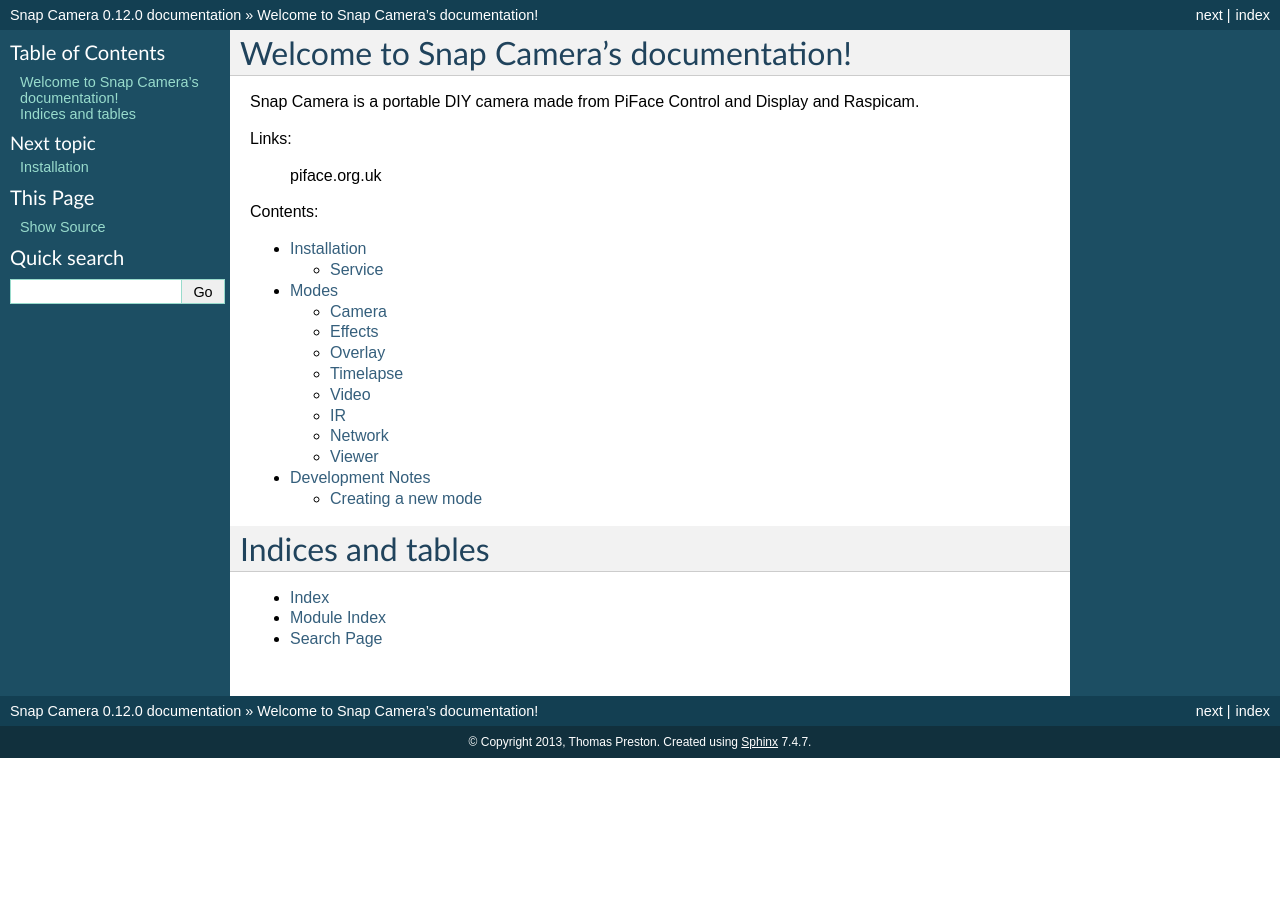
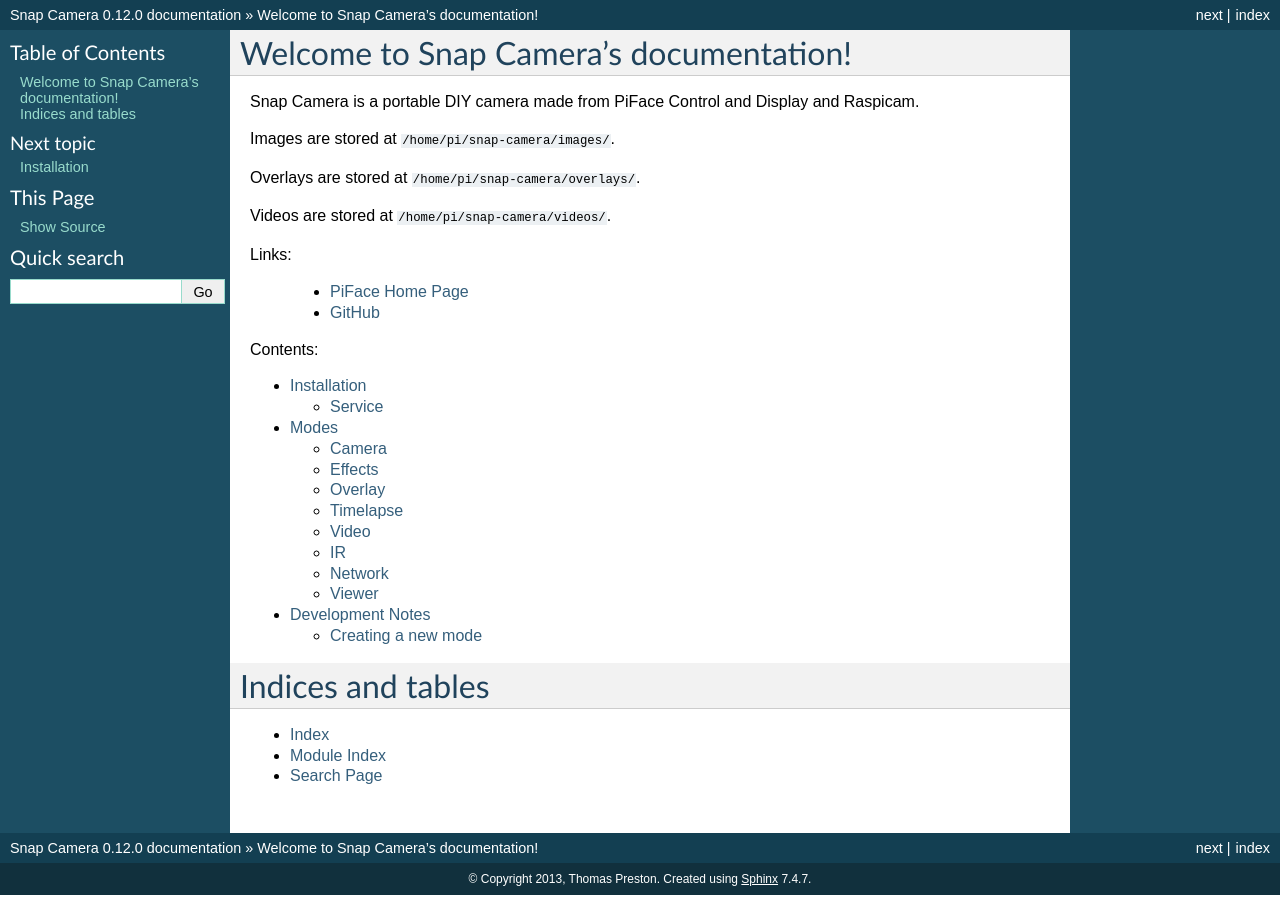
Before and after one commit to piface/snap-camera, a Sphinx documentation site: the page built from docs/index.rst, in a window 1280 px wide. Built offline with Sphinx 7.4.7, drawn with Linux system fonts in a browser that asks for light colours.

Commit message:
fixed small layout

```diff
--- a/docs/index.rst
+++ b/docs/index.rst
@@ -8,9 +8,16 @@
 Snap Camera is a portable DIY camera made from PiFace Control and Display
 and Raspicam.
 
+Images are stored at ``/home/pi/snap-camera/images/``.
+
+Overlays are stored at ``/home/pi/snap-camera/overlays/``.
+
+Videos are stored at ``/home/pi/snap-camera/videos/``.
+
 Links:
 
-   piface.org.uk
+   - `PiFace Home Page <http://www.piface.org.uk>`_
+   - `GitHub <http://github.com/piface/snap-camera/>`_
 
 Contents:
 
```
Also changed, not shown: README.md (+2 -0 lines).
